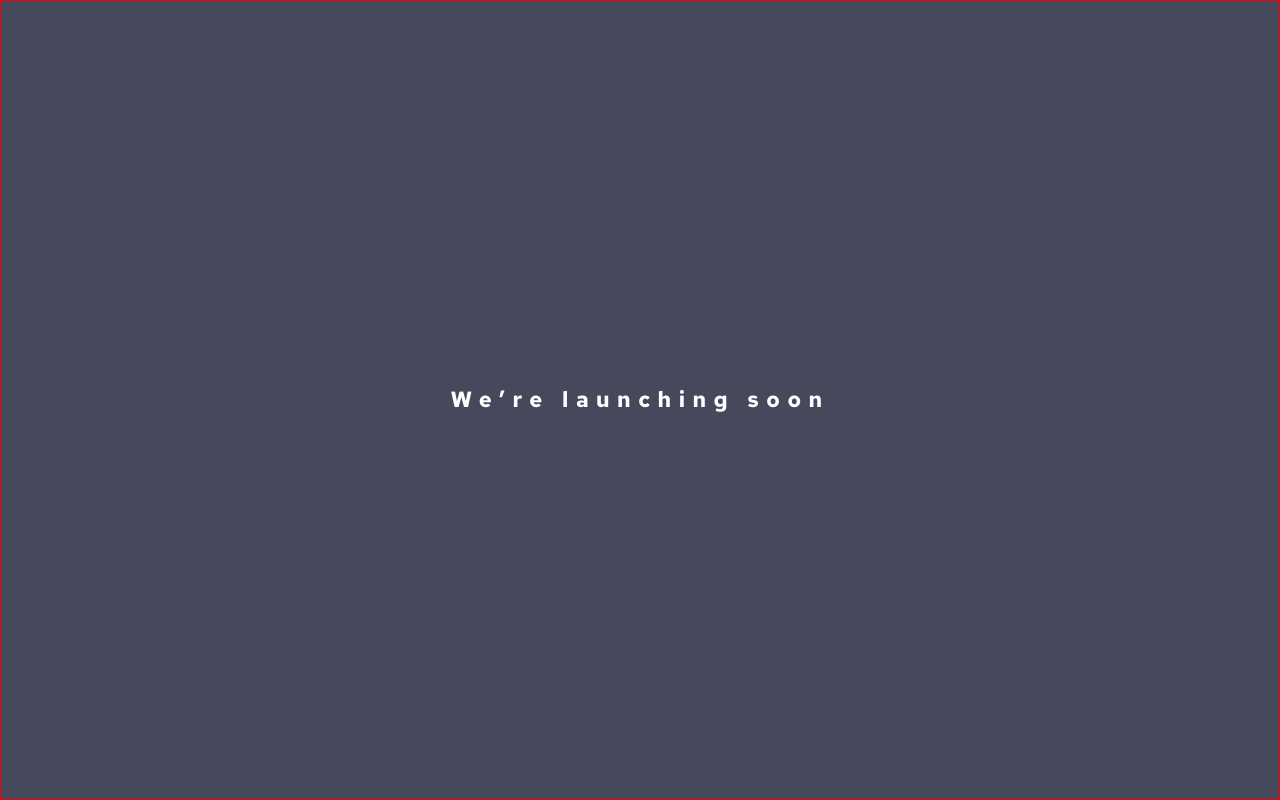
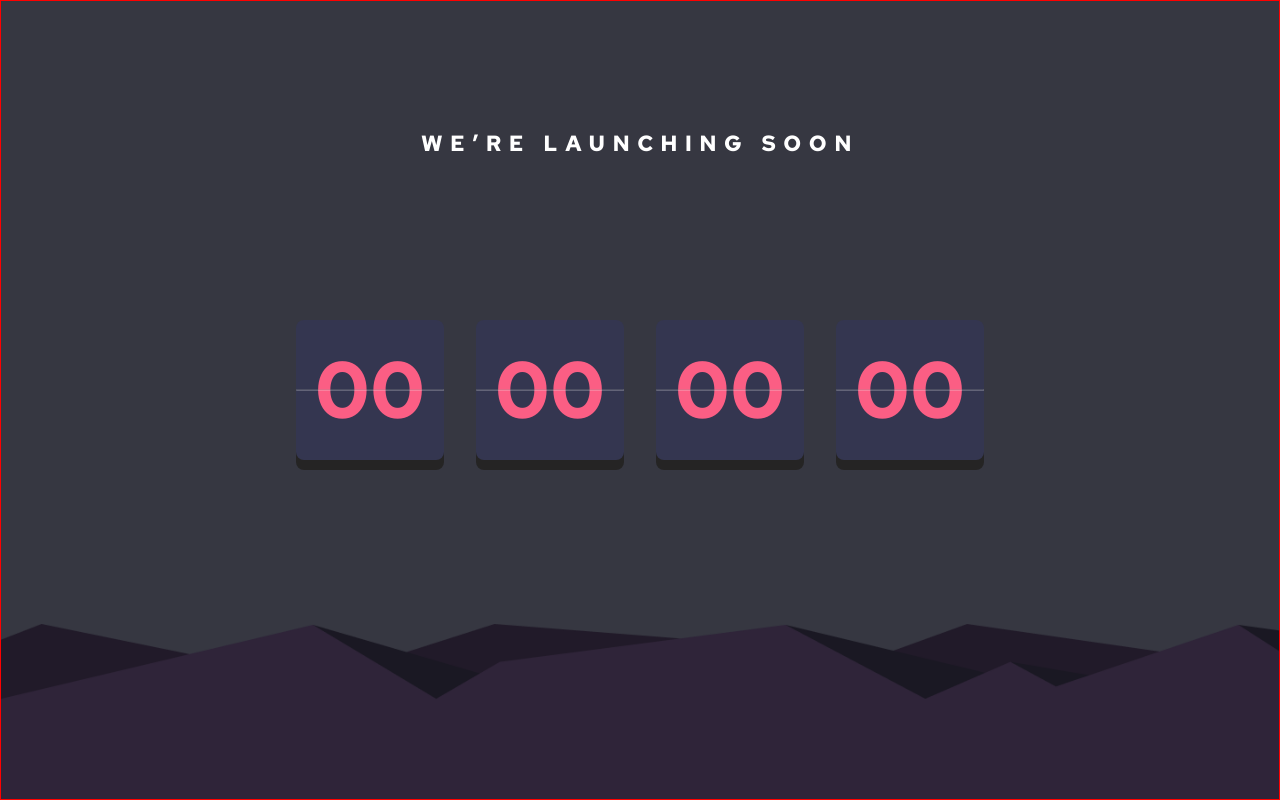
Before and after one commit to beqatsk/launc-countdown-timer, a plain HTML site: page index.html in a window 1280 px wide. Drawn offline with Linux system fonts and the light colour scheme.

Commit message:
add date part

```diff
--- a/css/style.css
+++ b/css/style.css
@@ -3,18 +3,51 @@ body {
   width: 100%;
   min-height: 100vh;
   margin: 0 auto;
-  background-color: #46485b;
+  background-color: #363741;
   font-family: "Red Hat Text", sans-serif;
   font-weight: 700;
   display: flex;
   flex-direction: column;
-  justify-content: center;
+  justify-content: space-between;
   align-items: center;
-  row-gap: 104px;
   border: 1px solid red;
 }
 h1 {
   font-size: 22px;
   color: white;
   letter-spacing: 7.5px;
+  margin-top: 132px;
 }
+.date {
+  display: flex;
+  align-items: center;
+  gap: 32px;
+}
+.day,
+.hour,
+.minute,
+.seconds {
+  width: 148px;
+  height: 140px;
+  display: flex;
+  justify-content: center;
+  align-items: center;
+  border-radius: 8px;
+  background-color: #343650;
+  position: relative;
+  box-shadow: 0px 10px rgb(37, 36, 36);
+}
+span {
+  font-size: 80px;
+  color: #fb5e84;
+}
+hr {
+  width: 148px;
+  height: 1px;
+  background-color: #000;
+  opacity: 0.25;
+  position: absolute;
+}
+.bodys-img {
+  width: 100%;
+}
--- a/index.html
+++ b/index.html
@@ -9,7 +9,26 @@
     <title>launch countdown timer</title>
   </head>
   <body>
-    <h1>We’re launching soon</h1>
+    <h1>WE’RE LAUNCHING SOON</h1>
+    <div class="date">
+      <div class="day">
+        <span>00</span>
+        <hr />
+      </div>
+      <div class="hour">
+        <span>00</span>
+        <hr />
+      </div>
+      <div class="minute">
+        <span>00</span>
+        <hr />
+      </div>
+      <div class="seconds">
+        <span>00</span>
+        <hr />
+      </div>
+    </div>
+    <img src="images/body's img.png" alt="" class="bodys-img" />
     <script src="./script.js"></script>
   </body>
 </html>
```
Also changed, not shown: images/body's img.png (added).
